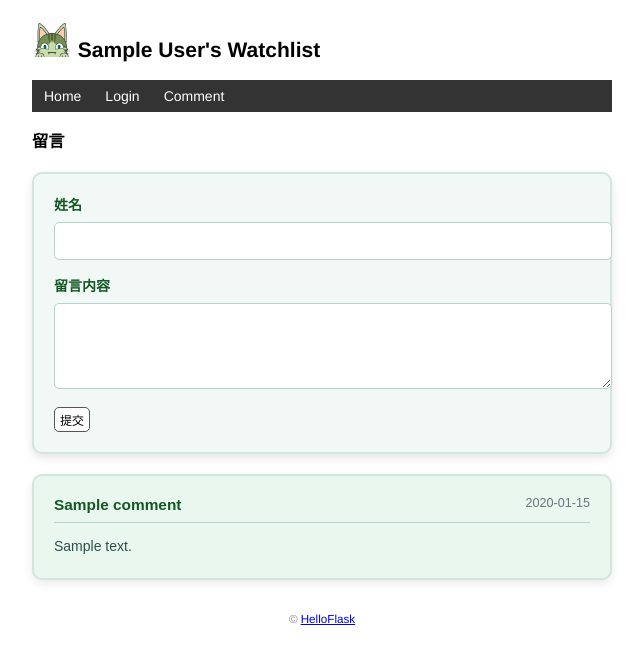
After one commit to luckyzhouliang/Brit-Coding-Club, a Flask app: page /comment in a window 1280 px wide. The commit adds this page. Shown: the top 664 px of the page, without its empty margins (318-961 px from the left). Run offline with Flask 3, Linux system fonts and the light colour scheme; tables that the repository leaves empty hold one stand-in row (values such as "Sample post").

Commit message:
新增留言功能

```diff
--- a/watchlist/static/style.css
+++ b/watchlist/static/style.css
@@ -134,3 +134,102 @@ input[name=year] {
 .inline-form {
     display: inline;
 }
+
+
+/*留言表单样式*/
+/* 整个表单样式 */
+.comment-form {
+  /*max-width: 500px;*/
+  margin: 20px 0;
+  padding: 20px;
+  background-color: #f1f8f5;         /* 淡绿色背景 */
+  border: 2px solid #d1e7dd;         /* 浅绿色边框 */
+  border-radius: 10px;
+  box-shadow: 0 4px 10px rgba(0, 0, 0, 0.1);
+  font-family: 'Arial', sans-serif;
+}
+
+/* 标签样式 */
+.comment-form label {
+  display: block;
+  margin-bottom: 8px;
+  font-weight: bold;
+  color: #155724;
+}
+
+/* 输入框和文本域样式 */
+.comment-form input[type="text"],
+.comment-form textarea {
+  width: 100%;
+  padding: 10px;
+  margin-bottom: 15px;
+  border: 1px solid #b6d4ce;
+  border-radius: 5px;
+  background-color: #fff;
+  font-size: 1em;
+  color: #495057;
+  transition: border-color 0.3s ease;
+}
+
+.comment-form input[type="text"]:focus,
+.comment-form textarea:focus {
+  border-color: #28a745;             /* 聚焦时边框变亮 */
+  outline: none;
+}
+
+/*!* 按钮样式 *!*/
+/*.btn {*/
+/*  background-color: #28a745;         !* 按钮背景色 *!*/
+/*  color: white;*/
+/*  padding: 10px 20px;*/
+/*  font-size: 1em;*/
+/*  border: none;*/
+/*  border-radius: 5px;*/
+/*  cursor: pointer;*/
+/*  transition: background-color 0.3s ease;*/
+/*}*/
+
+/*.btn:hover {*/
+/*  background-color: #218838;         !* 悬停时的按钮背景色 *!*/
+/*}*/
+
+
+.comment {
+  border: 2px solid #d1e7dd;           /* 浅绿色边框 */
+  border-radius: 10px;
+  padding: 20px;
+  margin: 20px 0;
+  background-color: #e9f7ef;           /* 明亮的淡绿色背景 */
+  box-shadow: 0 4px 10px rgba(0, 0, 0, 0.08);
+  font-family: 'Arial', sans-serif;
+  transition: box-shadow 0.3s ease;
+}
+
+.comment:hover {
+  box-shadow: 0 6px 15px rgba(0, 0, 0, 0.15); /* 悬停时加深阴影效果 */
+}
+
+.comment-header {
+  display: flex;
+  justify-content: space-between;
+  margin-bottom: 12px;
+  border-bottom: 1px solid #b6d4ce;    /* 浅绿色分割线 */
+  padding-bottom: 8px;
+}
+
+.comment-name {
+  font-weight: bold;
+  color: #155724;                      /* 深绿色字体 */
+  font-size: 1.1em;
+}
+
+.comment-time {
+  font-size: 0.9em;
+  color: #6c757d;                      /* 灰色时间字体 */
+}
+
+.comment-body {
+  font-size: 1em;
+  color: #2f4f4f;                      /* 深灰绿色字体 */
+  line-height: 1.6;
+}
--- a/watchlist/templates/base.html
+++ b/watchlist/templates/base.html
@@ -30,6 +30,7 @@
             {% else %}
             <li><a href="{{ url_for('login') }}">Login</a></li>
             {% endif %}
+            <li><a href="{{ url_for('comment') }}">Comment</a></li>
         </ul>
     </nav>
     {% block content %}
--- /dev/null
+++ b/watchlist/templates/comment.html
@@ -0,0 +1,28 @@
+{% extends 'base.html' %}
+
+{% block content %}
+<h3>留言</h3>
+<form method="post" class="comment-form">
+  <label for="name">姓名</label>
+  <input type="text" id="name" name="name" autocomplete="off" required>
+
+  <label for="message">留言内容</label>
+  <textarea id="message" name="message" rows="4" autocomplete="off" required></textarea>
+
+  <input class="btn" type="submit" name="submit" value="提交">
+</form>
+
+
+    {% for record in comments %}
+        <div class="comment">
+            <div class="comment-header">
+                <span class="comment-name">{{ record.name }}</span>
+                <span class="comment-time">{{ record.timestamp.strftime('%Y-%m-%d')}}</span>
+             </div>
+            <div class="comment-body">
+                {{ record.message }}
+             </div>
+        </div>
+    {% endfor %}
+
+{% endblock %}
--- a/watchlist/views.py
+++ b/watchlist/views.py
@@ -1,8 +1,10 @@
-from watchlist import app,db
+from watchlist import app, db
 from flask import request, url_for, flash, redirect
 from flask_login import login_user, logout_user, login_required, current_user
 from flask import render_template
-from watchlist.models import User,Movie
+from watchlist.models import User, Movie, Comment
+
+
 @app.route('/', methods=['GET', 'POST'])
 def index():
     if request.method == 'POST':
@@ -78,7 +80,7 @@ def settings():
 @app.route('/movie/edit/<int:movie_id>', methods=['GET', 'POST'])
 @login_required
 def edit(movie_id):
-    movie= db.session.get(Movie,movie_id)
+    movie = db.session.get(Movie, movie_id)
 
     if request.method == 'POST':
         title = request.form.get('title')
@@ -99,9 +101,26 @@ def edit(movie_id):
 @app.route('/movie/delete/<int:movie_id>', methods=['POST'])
 @login_required
 def delete(movie_id):
-    movie= db.session.get(Movie,movie_id)
+    movie = db.session.get(Movie, movie_id)
 
     db.session.delete(movie)
     db.session.commit()
     flash('Item deleted.')
     return redirect(url_for('index'))
+
+
+@app.route('/comment', methods=['GET', 'POST'])
+def comment():
+    if request.method == 'POST':
+        name = request.form.get('name')
+        message = request.form.get('message')
+        if not name or len(name) > 20:
+            flash('Invalid input!')
+            return redirect(url_for('comment'))
+        record = Comment(name=name, message=message)
+        db.session.add(record)
+        db.session.commit()
+        flash('Comment created.')
+        return redirect(url_for('comment'))
+    comments = Comment.query.all()
+    return render_template('comment.html', comments=comments)
```
Also changed, not shown: watchlist/models.py (+9 -0 lines).
